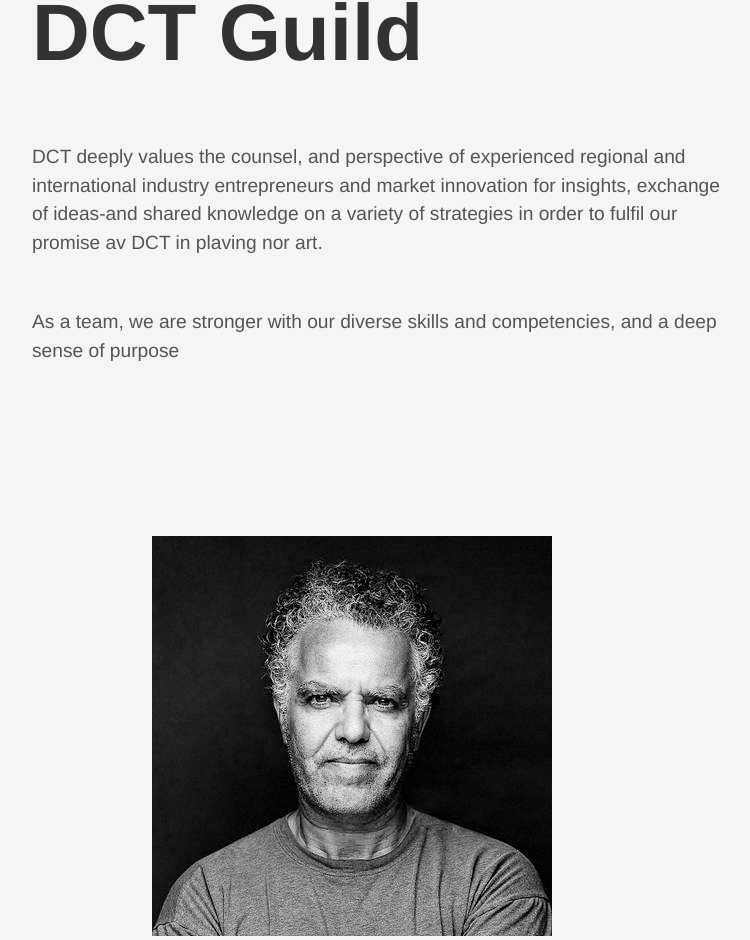
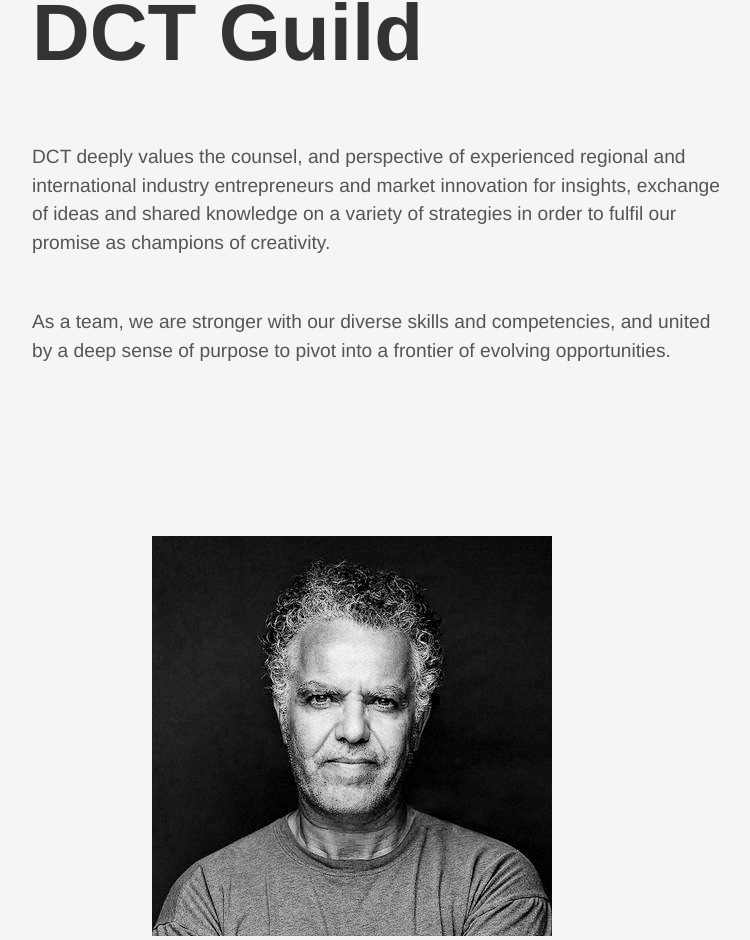
Before and after one commit to Ath1thyan/dat-website, a React (Vite) app: page / in a window 1280 px wide. Shown: the part 5022-5962 px from the top of the page, without its empty margins (168-918 px from the left). Built offline with nearby package versions, Linux system fonts and the light colour scheme.

Commit message:
initial commmit

```diff
--- a/src/components/DctGuild.jsx
+++ b/src/components/DctGuild.jsx
@@ -68,14 +68,10 @@ const DctGuild = () => {
     <section id="DctGuild" className="main dct-guild">
       <h1 className="guild-title">DCT Guild</h1>
       <p className="guild-description">
-        DCT deeply values the counsel, and perspective of experienced regional
-        and international industry entrepreneurs and market innovation for
-        insights, exchange of ideas-and shared knowledge on a variety of
-        strategies in order to fulfil our promise av DCT in plaving nor art.
+        DCT deeply values the counsel, and perspective of experienced regional and international industry entrepreneurs and market innovation for insights, exchange of ideas and shared knowledge on a variety of strategies in order to fulfil our promise as champions of creativity.
       </p>
       <p className="guild-description">
-        As a team, we are stronger with our diverse skills and competencies, and
-        a deep sense of purpose
+        As a team, we are stronger with our diverse skills and competencies, and united by a deep sense of purpose to pivot into a frontier of evolving opportunities.
       </p>
       <div className="guild-members">
         {members.map((member) => (
```
